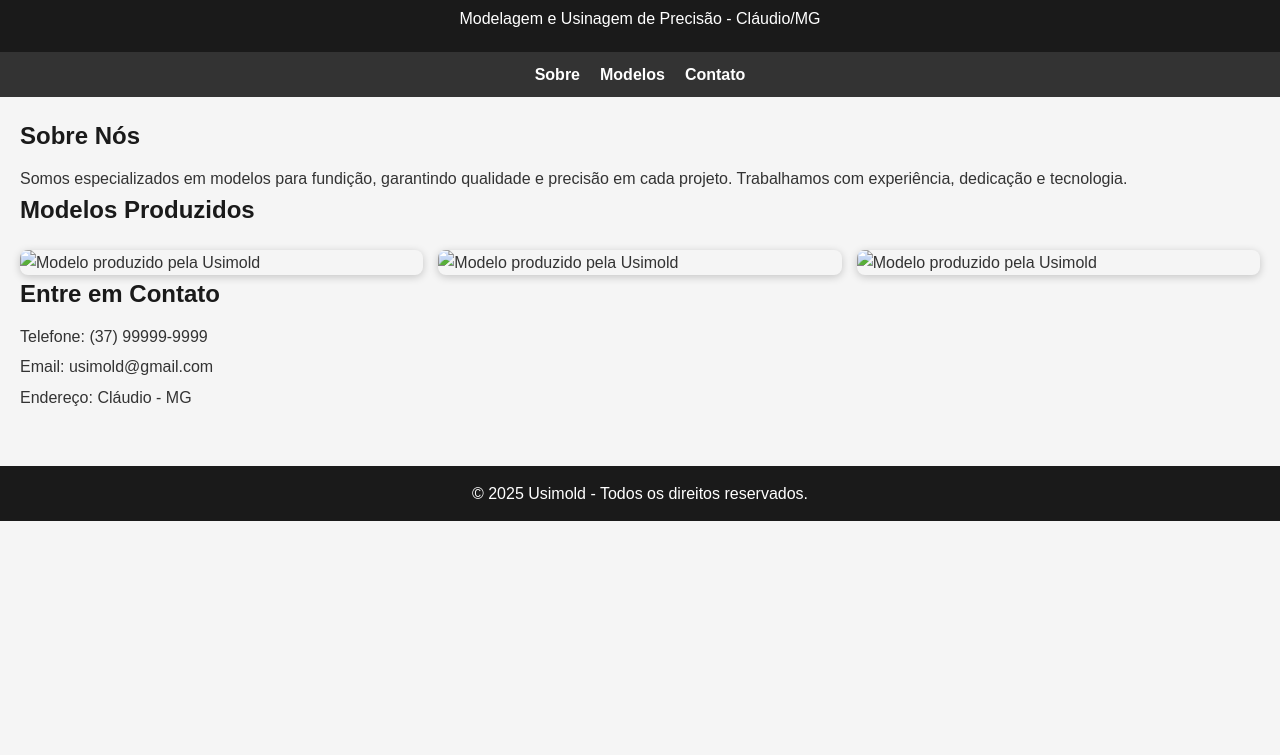
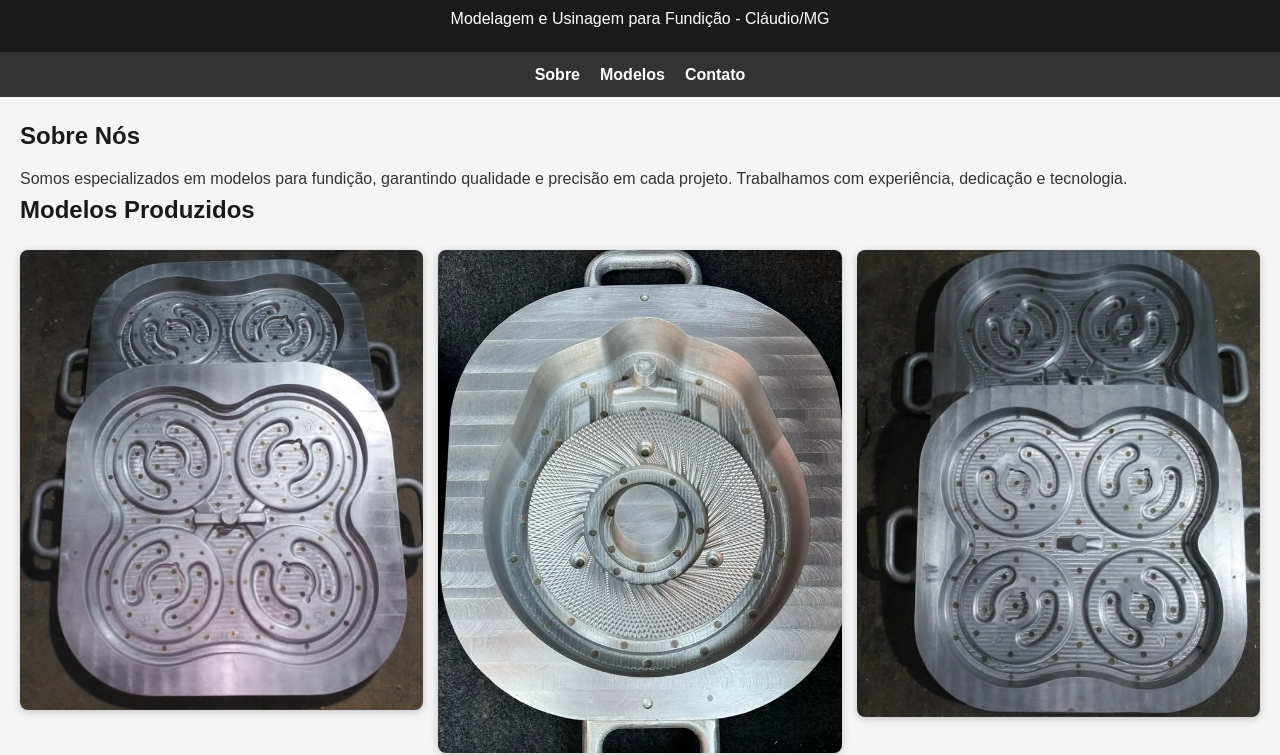
Before and after one commit to matheus2811/usimold.site1, a plain HTML site: page index.html in a window 1280 px wide. Shown: the part 65-820 px from the top of the page. Drawn offline with Linux system fonts and the light colour scheme.

Commit message:
Add files via upload

```diff
--- a/index.html
+++ b/index.html
@@ -12,7 +12,7 @@
 
     <header>
         <h1>Usimold</h1>
-        <p>Modelagem e Usinagem de Precisão - Cláudio/MG</p>
+        <p>Modelagem e Usinagem para Fundição - Cláudio/MG</p>
     </header>
 
     <nav>
@@ -31,15 +31,15 @@
         <section id="modelos">
             <h2>Modelos Produzidos</h2>
             <div class="galeria">
-                <img src="imagens/modelo1.jpg" alt="Modelo produzido pela Usimold">
-                <img src="imagens/modelo2.jpg" alt="Modelo produzido pela Usimold">
-                <img src="imagens/modelo3.jpg" alt="Modelo produzido pela Usimold">
+                <img src="modelo1.jpg" alt="Modelo produzido pela Usimold">
+                <img src="modelo2.jpg" alt="Modelo produzido pela Usimold">
+                <img src="modelo3.jpg" alt="Modelo produzido pela Usimold">
             </div>
         </section>
 
         <section id="contato" class="contato">
             <h2>Entre em Contato</h2>
-            <p>Telefone: (37) 99999-9999</p>
+            <p>Telefone: (37) 99838-7307 ou (37) 99965-8741</p>
             <p>Email: usimold@gmail.com</p>
             <p>Endereço: Cláudio - MG</p>
         </section>
```
